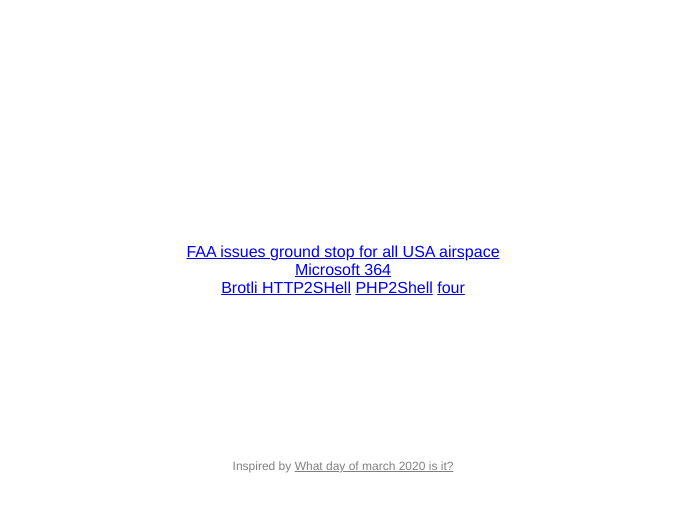
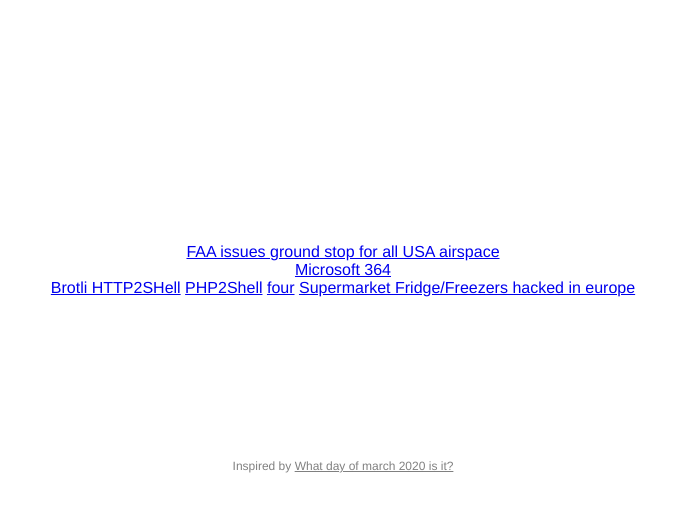
Before and after one commit to kyhwana/Whatdayofblackoctober2026, a plain HTML site: page index.html in a window 1280 px wide. Shown: the part 285-796 px from the top of the page, without its empty margins (297-978 px from the left). Drawn offline with nearby package versions, Linux system fonts and the light colour scheme.

Commit message:
Update index.html
add fridge hacks

```diff
--- a/index.html
+++ b/index.html
@@ -36,6 +36,7 @@
                 <a href="https://www.bleepingcomputer.com/news/security/critical-http2shell-brotli-vulnerability-triggers-emergency-patches/">Brotli HTTP2SHell</a>
                 <a href="https://en.wikipedia.org/wiki/PHP2Shell">PHP2Shell</a>
                 <a href="https://en.wikipedia.org/wiki/EMudhra#2026_weak_key_incident">four</a>
+                <a href="https://thehackernews.com/2026/11/second-wave-of-cyberattacks-hits.html">Supermarket Fridge/Freezers hacked in europe</a>
                 </td>
             </tr>
             <tr style="height: 10%;">
```
